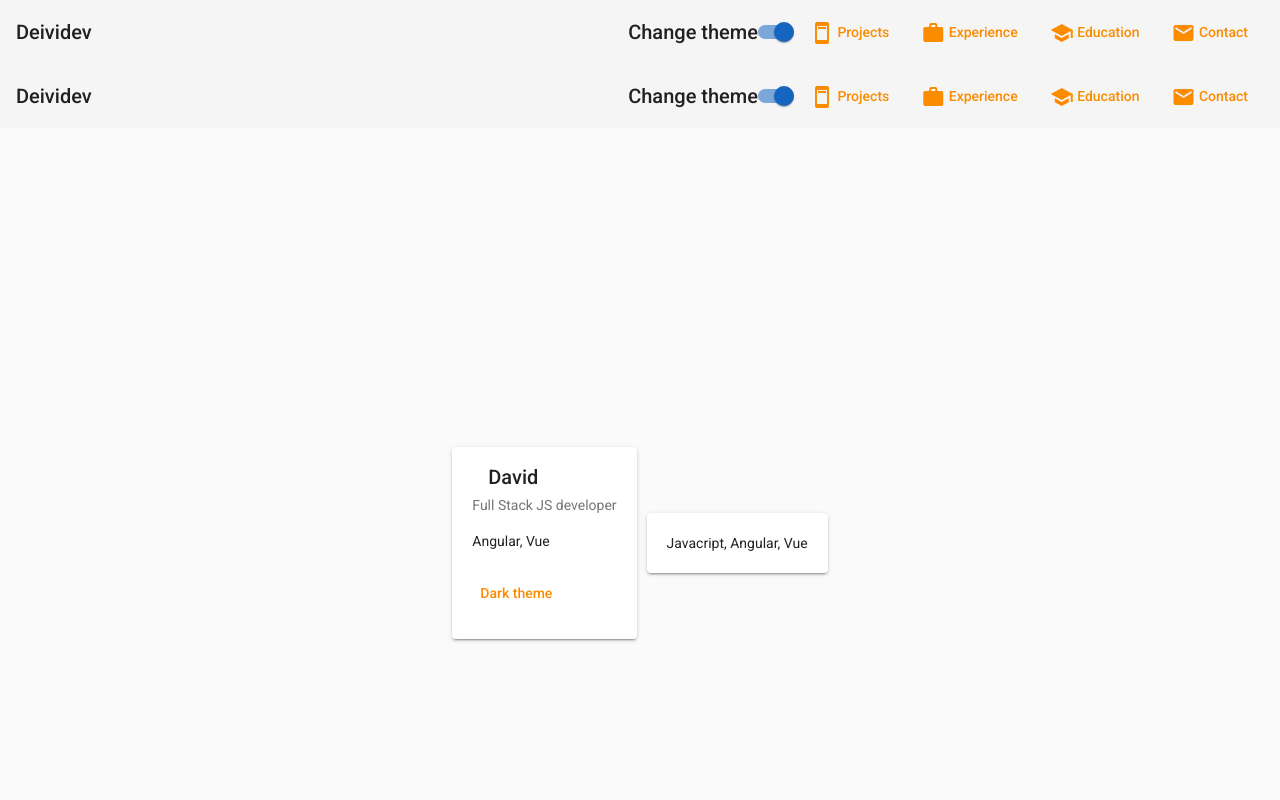
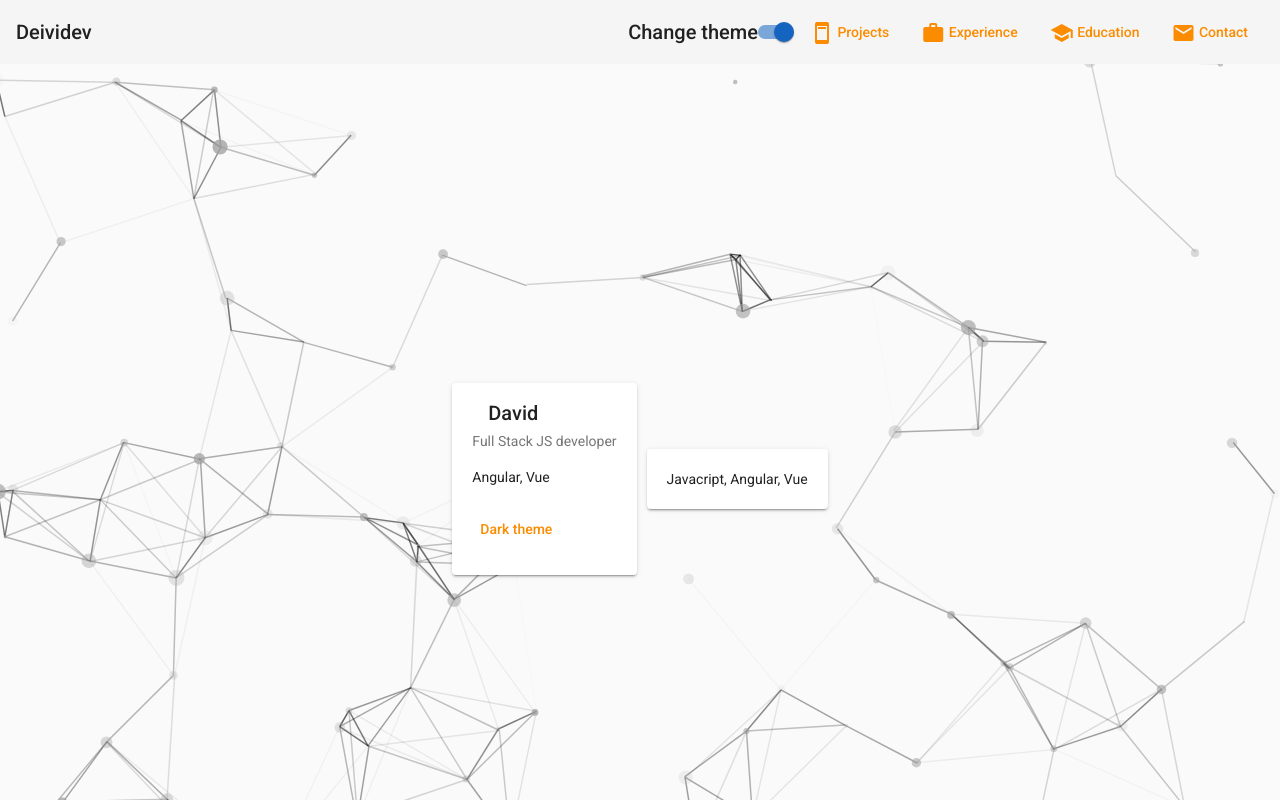
Before and after one commit to kylawamg/Portfolio-test, an Angular app: page /home in a window 1280 px wide. Shown: the top 800 px of the page. Built offline with nearby package versions, Linux system fonts and the light colour scheme.

Commit message:
Adding particles.js for testing

```diff
--- a/src/app/app.component.html
+++ b/src/app/app.component.html
@@ -1,4 +1,6 @@
 <div class="bigContainer">
-  <app-header></app-header>
+  <div id="particles-js">
+
+  </div>
 </div>
 <router-outlet></router-outlet>
--- a/src/app/app.component.scss
+++ b/src/app/app.component.scss
@@ -1,3 +1,11 @@
 .bigContainer {
   background: inherit;
 }
+
+
+#particles-js {
+  height: 100%;
+  width: 100%;
+  position: fixed;
+  top: 64px;
+}
--- a/src/app/app.component.ts
+++ b/src/app/app.component.ts
@@ -11,7 +11,6 @@ export class AppComponent {
 
   @HostBinding('class') componentCssClass: any;
 
-
   constructor(public overlayContainer: OverlayContainer) {}
 
   public onSetTheme(nameClass: string) {
--- a/src/index.html
+++ b/src/index.html
@@ -10,6 +10,14 @@
   <link href="https://fonts.googleapis.com/icon?family=Material+Icons" rel="stylesheet">
 </head>
 <body class="mat-typography">
+
   <app-root></app-root>
+
+  <script src="https://cdn.jsdelivr.net/particles.js/2.0.0/particles.min.js"></script>
+  <script>
+    particlesJS.load('particles-js', './assets/particles.json', function(){
+      console.log('particles.json loaded...');
+    });
+  </script>
 </body>
 </html>
```
Also changed, not shown: src/app/app.module.ts (+5 -3 lines).
